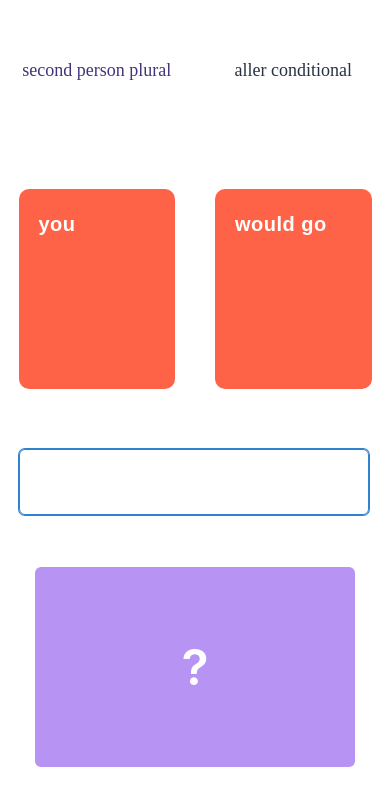
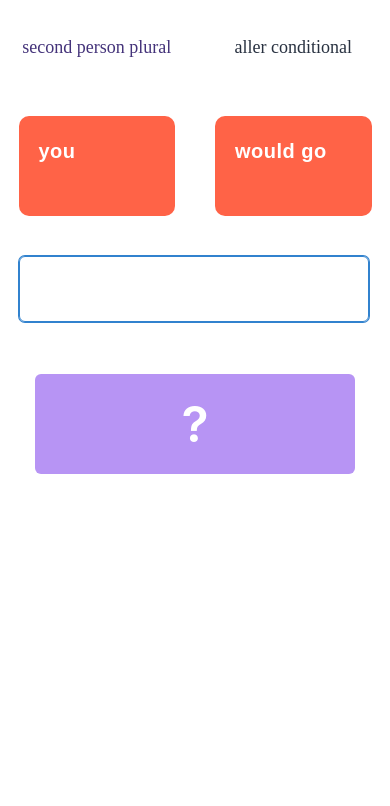
Before and after one commit to DavTho1983/french-verb-conjugation, a Next.js app: page / in a window 390 px wide. Shown: the top 806 px of the page. Built offline with nearby package versions, Linux system fonts and the light colour scheme.

Commit message:
mobile version

```diff
--- a/components/conjugation/conjugation.jsx
+++ b/components/conjugation/conjugation.jsx
@@ -34,7 +34,7 @@ function ConjugationContainer({ conjugation }) {
       borderRadius={10}
       bg="tomato"
       p={5}
-      h={200}
+      h={100}
       color="white"
       fontWeight="semibold"
       letterSpacing="wide"
--- a/pages/index.js
+++ b/pages/index.js
@@ -254,7 +254,7 @@ export default function Home() {
         </Head>
 
         <main>
-          <Flex direction={"column"} m={0} w={393}>
+          <Flex direction={"column"} m={0} w={393} h={400}>
             <Grid templateColumns="repeat(2, 1fr)">
               <Center rowSpan={1} colSpan={1}>
                 <Text
@@ -262,7 +262,7 @@ export default function Home() {
                   fontFamily={currentFonts.pronoun}
                   fontSize={18}
                   color={"#44337A"}
-                  h={100}
+                  h={50}
                 >
                   {pronounLabel}
                 </Text>
@@ -274,7 +274,7 @@ export default function Home() {
                     fontFamily={currentFonts.pronoun}
                     fontSize={18}
                     color={"#293241"}
-                    h={100}
+                    h={50}
                   >
                     {verb} {tense}
                   </Text>
@@ -294,7 +294,6 @@ export default function Home() {
                   ref={finalRef}
                   fontSize={20}
                   m={5}
-                  mt={10}
                   p={8}
                   maxW={350}
                   value={conjugationValue}
@@ -310,8 +309,8 @@ export default function Home() {
                   colorScheme="brand"
                   variant="solid"
                   m={8}
-                  p={100}
                   w={320}
+                  h={100}
                   fontSize={50}
                   onClick={() => checkConjugation()}
                 >
@@ -330,6 +329,7 @@ export default function Home() {
               finalFocusRef={finalRef}
             />
           </Flex>
+          <Flex w={393} h={400} />
         </main>
       </div>
     </ChakraProvider>
```
